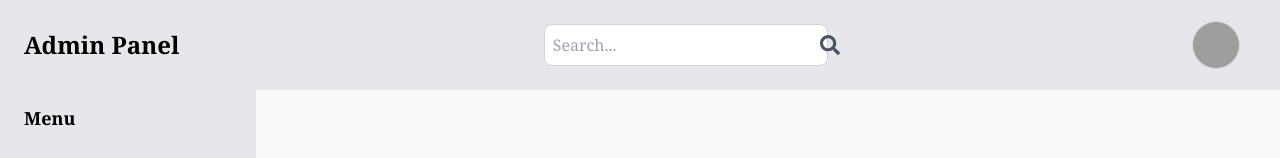
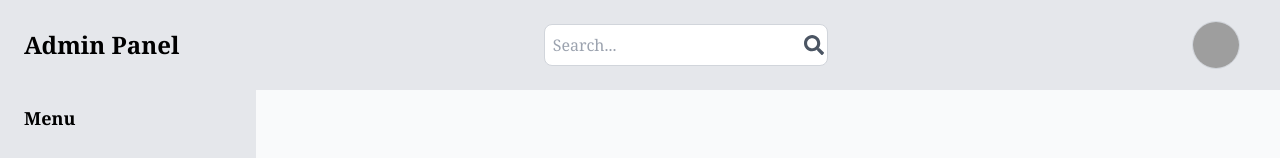
Before and after one commit to Kamrulthedev/Buy-Nest, a React (Vite) app: page /admin in a window 1280 px wide. Shown: the top 158 px of the page. Built offline with nearby package versions, Linux system fonts and the light colour scheme; grey boxes are pictures that could not be loaded.

Commit message:
update-more-file

```diff
--- a/src/components/AdminDashboard/SearchBar.tsx
+++ b/src/components/AdminDashboard/SearchBar.tsx
@@ -9,7 +9,7 @@ const SearchBar = () => {
         placeholder="Search..."
         className="w-full md:w-1/2 p-2 border bg-white border-gray-300 rounded-lg focus:outline-none focus:ring-2 focus:ring-violet-500 pr-12"
       />
-      <button className="absolute ml-28 md:ml-36 lg:ml-72 text-gray-600 rounded-r-lg">
+      <button className="absolute ml-28 md:ml-35 lg:ml-64 text-gray-600 rounded-r-lg">
         <FaSearch className="w-5 h-5" />
       </button>
     </div>
--- a/src/pages/Profile/MyProfile.tsx
+++ b/src/pages/Profile/MyProfile.tsx
@@ -6,7 +6,7 @@ import { useState } from 'react';
 import { useForm } from 'react-hook-form';
 
 const MyProfile = () => {
-    const { register, handleSubmit, setValue, watch } = useForm();
+    const { register, handleSubmit } = useForm();
     const [isEditing, setIsEditing] = useState(false);
     const [profileImage, setProfileImage] = useState<string | null>(null);
     const [fileInput, setFileInput] = useState<File | null>(null);
```
Also changed, not shown: src/pages/Admin/AdminNavber.tsx (line endings or trailing spaces).
